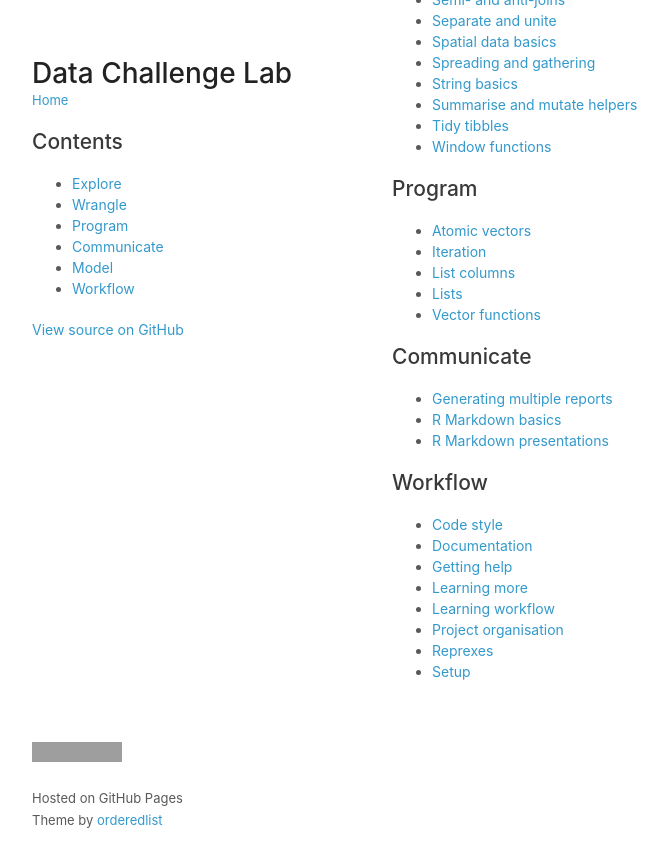
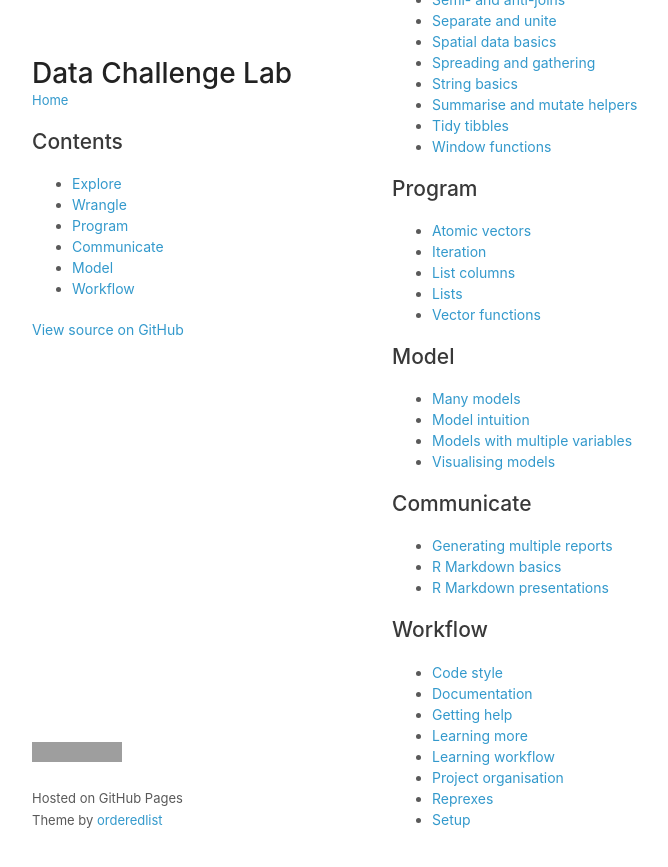
Before and after one commit to dcl-2017-04/curriculum, a Jekyll site: the page built from docs/index.md, in a window 1280 px wide and 900 px high, scrolled down 595 px. Shown: the top 867 px of the window, without its empty margins (178-846 px from the left). Built offline with Jekyll 4.4.1, drawn with Linux system fonts in a browser that asks for light colours; our own code applies the rules of GitHub Pages for plain Markdown files; a script that is not in the unit is left out; grey boxes are pictures that could not be loaded.

Commit message:
Add model theme

```diff
--- a/docs/index.md
+++ b/docs/index.md
@@ -43,6 +43,13 @@
 * [Lists](lists.html)
 * [Vector functions](vector-functions.html)
 
+## Model {#model}
+
+* [Many models](model-many.html)
+* [Model intuition](model-basics.html)
+* [Models with multiple variables](model-multivariate.html)
+* [Visualising models](model-vis.html)
+
 ## Communicate {#communicate}
 
 * [Generating multiple reports](report-generation.html)
```
Also changed, not shown: 1 other file.
